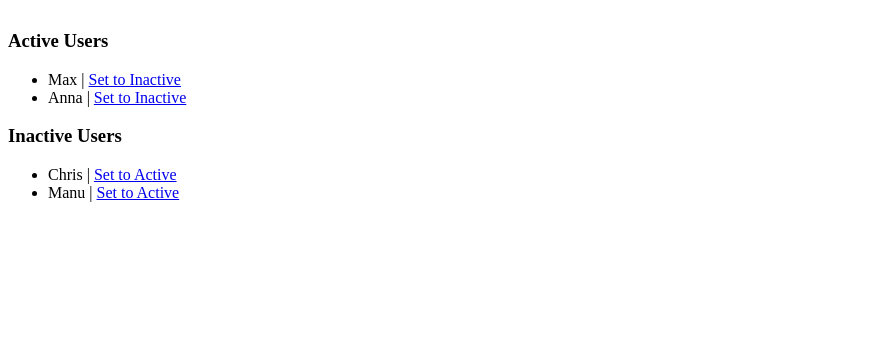
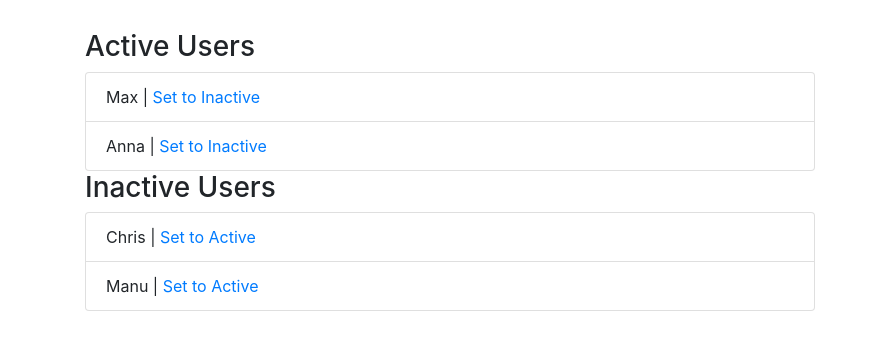
Before and after one commit to thisisommore/angular_all_assignments, an Angular app: page / in a window 1280 px wide. Shown: the top 350 px of the page, without its empty margins (0-870 px from the left). Built offline with nearby package versions, Linux system fonts and the light colour scheme.

Commit message:
Complete assignment 4.

```diff
--- a/src/app/active-users/active-users.component.ts
+++ b/src/app/active-users/active-users.component.ts
@@ -1,15 +1,16 @@
 import { Component, EventEmitter, Input, Output } from '@angular/core';
+import { UserManagerService } from '../user-manager.service';
 
 @Component({
   selector: 'app-active-users',
   templateUrl: './active-users.component.html',
-  styleUrls: ['./active-users.component.css']
+  styleUrls: ['./active-users.component.css'],
 })
 export class ActiveUsersComponent {
-  @Input() users: string[];
-  @Output() userSetToInactive = new EventEmitter<number>();
+users: string[] = this.UserManager.activeUsers;
+  constructor(private UserManager: UserManagerService) {}
+  onSetToInactive(id: number) {
+    this.UserManager.onSetToInactive(id);
+  }
 
-  onSetToInactive(id: number) {
-    this.userSetToInactive.emit(id);
-  }
 }
--- a/src/app/app.component.html
+++ b/src/app/app.component.html
@@ -1,12 +1,17 @@
+<link rel="stylesheet" href="https://stackpath.bootstrapcdn.com/bootstrap/4.4.1/css/bootstrap.min.css" integrity="sha384-Vkoo8x4CGsO3+Hhxv8T/Q5PaXtkKtu6ug5TOeNV6gBiFeWPGFN9MuhOf23Q9Ifjh" crossorigin="anonymous">
 <div class="container">
   <div class="row">
     <div class="col-xs-12 col-md-8 col-md-offset-2">
-      <app-active-users
-        [users]="activeUsers"
-        (userSetToInactive)="onSetToInactive($event)"></app-active-users>
-      <app-inactive-users
-        [users]="inactiveUsers"
-        (userSetToActive)="onSetToActive($event)"></app-inactive-users>
+      <app-active-users></app-active-users>
+      <app-inactive-users></app-inactive-users>
+          <div *ngIf="countData.activeTimesChanged || countData.inactiveTimesChanged">
+                <hr>
+                <br>
+                <h4>Countdown of active changes {{  countData.activeTimesChanged }}</h4>
+                <br>
+                <h4>Countdown of inactive changes {{  countData.inactiveTimesChanged }}</h4><br>
+                <hr>
+          </div>
     </div>
     <!--
       Optimize this app by adding a UsersService which manages the active and inactive users.
--- a/src/app/app.component.ts
+++ b/src/app/app.component.ts
@@ -1,21 +1,10 @@
-import { Component } from '@angular/core';
-
+import { Component, OnInit } from '@angular/core';
+import { countdown } from './countdownChanges.service'
 @Component({
   selector: 'app-root',
   templateUrl: './app.component.html',
   styleUrls: ['./app.component.css']
 })
 export class AppComponent {
-  activeUsers = ['Max', 'Anna'];
-  inactiveUsers = ['Chris', 'Manu'];
-
-  onSetToInactive(id: number) {
-    this.inactiveUsers.push(this.activeUsers[id]);
-    this.activeUsers.splice(id, 1);
-  }
-
-  onSetToActive(id: number) {
-    this.activeUsers.push(this.inactiveUsers[id]);
-    this.inactiveUsers.splice(id, 1);
-  }
+  constructor( public countData : countdown ){}
 }
--- a/src/app/app.module.ts
+++ b/src/app/app.module.ts
@@ -6,6 +6,8 @@ import { FormsModule } from '@angular/forms';
 import { AppComponent } from './app.component';
 import { ActiveUsersComponent } from './active-users/active-users.component';
 import { InactiveUsersComponent } from './inactive-users/inactive-users.component';
+import { UserManagerService } from './user-manager.service';
+import { countdown } from './countdownChanges.service';
 
 @NgModule({
   declarations: [
@@ -17,7 +19,7 @@ import { InactiveUsersComponent } from './inactive-users/inactive-users.componen
     BrowserModule,
     FormsModule,
   ],
-  providers: [],
+  providers: [UserManagerService,countdown],
   bootstrap: [AppComponent]
 })
 export class AppModule { }
--- /dev/null
+++ b/src/app/countdownChanges.service.ts
@@ -0,0 +1,14 @@
+export class countdown
+{
+  inactiveTimesChanged = 0;
+  activeTimesChanged = 0;
+  CountChangeToInactive()
+  {
+    this.inactiveTimesChanged++;
+  }
+  CountChangeToActive()
+  {
+    this.activeTimesChanged++;
+    console.log("Lets c dude",this.activeTimesChanged);
+  }
+}
--- a/src/app/inactive-users/inactive-users.component.ts
+++ b/src/app/inactive-users/inactive-users.component.ts
@@ -1,15 +1,15 @@
 import { Component, EventEmitter, Input, Output } from '@angular/core';
+import { UserManagerService } from '../user-manager.service';
 
 @Component({
   selector: 'app-inactive-users',
   templateUrl: './inactive-users.component.html',
-  styleUrls: ['./inactive-users.component.css']
+  styleUrls: ['./inactive-users.component.css'],
 })
 export class InactiveUsersComponent {
-  @Input() users: string[];
-  @Output() userSetToActive = new EventEmitter<number>();
-
+users: string[] = this.UserManager.inactiveUsers;
+  constructor(private UserManager: UserManagerService) {}
   onSetToActive(id: number) {
-    this.userSetToActive.emit(id);
+    this.UserManager.onSetToActive(id);
   }
 }
--- /dev/null
+++ b/src/app/user-manager.service.ts
@@ -0,0 +1,20 @@
+import { Injectable } from '@angular/core';
+import { countdown } from './countdownChanges.service'
+@Injectable()
+export class UserManagerService {
+  activeUsers = ['Max', 'Anna'];
+  inactiveUsers = ['Chris', 'Manu'];
+  onSetToInactive(id: number) {
+    this.inactiveUsers.push(this.activeUsers[id]);
+    this.activeUsers.splice(id, 1);
+    this.countdownHandler.CountChangeToInactive();
+  }
+
+  onSetToActive(id: number) {
+    this.activeUsers.push(this.inactiveUsers[id]);
+    this.inactiveUsers.splice(id, 1);
+    this.countdownHandler.CountChangeToActive();
+  }
+  constructor(private countdownHandler : countdown) { }
+
+}
```
Also changed, not shown: package.json (+12 -11 lines).
